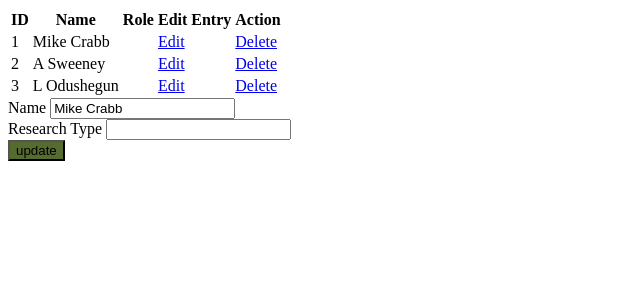
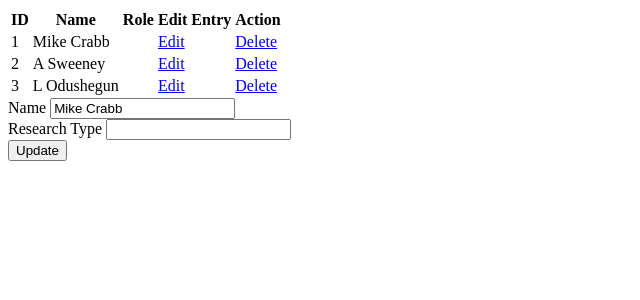
Before and after one commit to jordankeiller/AC31007-Coursework-Team-2, a PHP site: the page made by Software_Code/Management Interfaces/AccountManagement/index.php in a window 1280 px wide. Shown: the top 300 px of the page, without its empty margins (0-640 px from the left). Run offline with PHP 8.4, Linux system fonts and the light colour scheme; data comes from the database, SQL or seed files in the repository; data that the repository does not hold is empty.

Commit message:
Siimplify php/html for displaying form buttons

```diff
--- a/Software_Code/Management Interfaces/AccountManagement/index.php
+++ b/Software_Code/Management Interfaces/AccountManagement/index.php
@@ -83,13 +83,17 @@
 			<input type="number" name="Researcher_ID" value="<?php echo $Reid; ?>">
 		</div>
       -->
+        <!-- Displays either update or save button depending on action -->
 		<div class="input-group">
-		<?php if ($update == true): ?>
-	<button class="btn" type="submit" name="update" style="background: #556B2F;" >update</button>
-		<?php else: ?>
-	<button class="btn" type="submit" name="save" >Save</button>
-		<?php endif ?>
-		</div>
-	</form>
+
+			<?php
+				if ($update == true) {
+					echo '<button class="btn" type="submit" name="update">Update</button>';
+				} else {
+					echo '<button class="btn" type="submit" name="save">Save</button>';
+				}
+			?>
+        </div>
+    </form>
 </body>
 </html>
```
